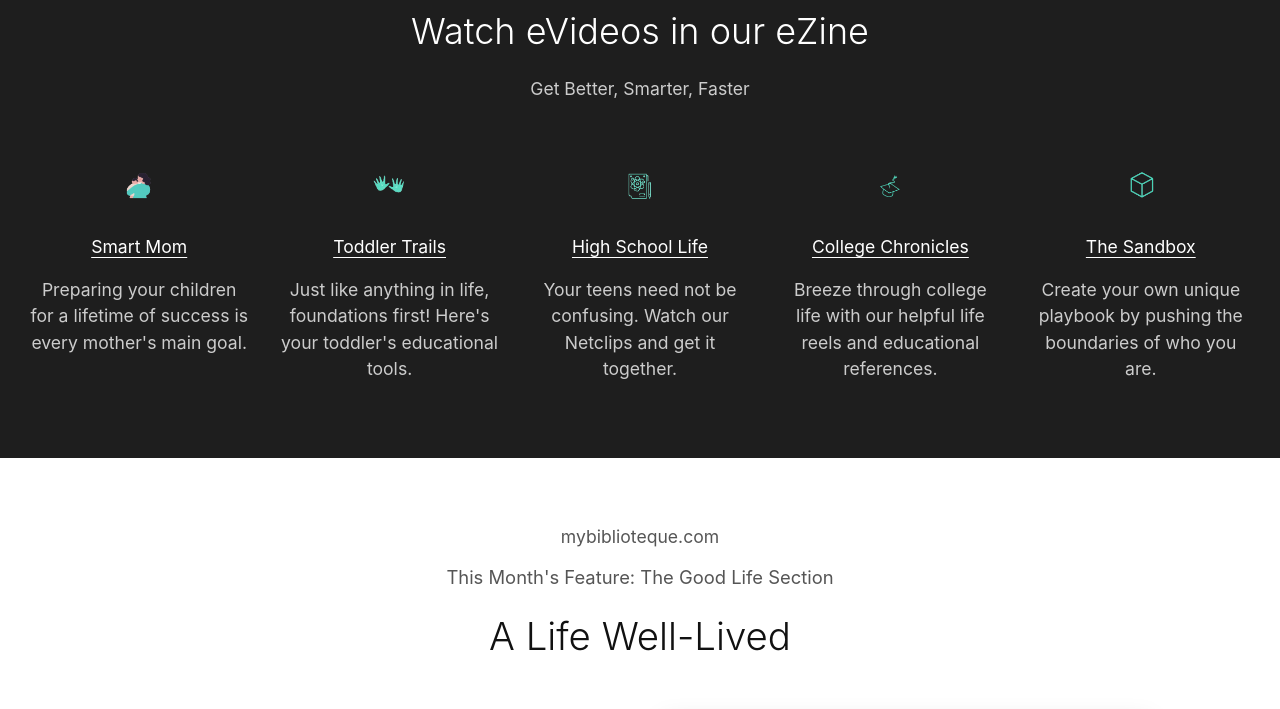
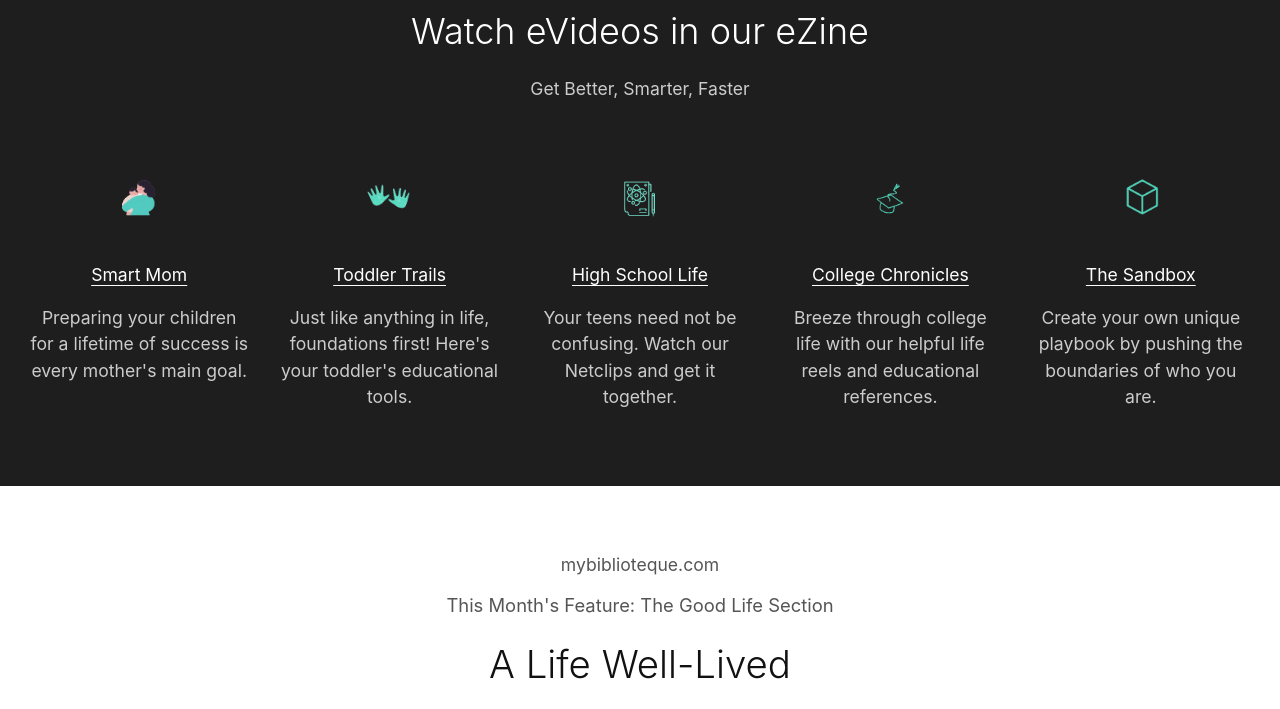
Before and after one commit to ritaeloisacorpuz/mybibliotequetestsite1, a plain HTML site: page index.html in a window 1280 px wide. Shown: the part 2093-2802 px from the top of the page. Drawn offline with Linux system fonts and the light colour scheme.

Commit message:
Update index.html

```diff
--- a/index.html
+++ b/index.html
@@ -276,12 +276,12 @@
       gap: 12px;
     }
     .icon-circle {
-      width: 64px;
-      height: 64px;
+      width: 88px;
+      height: 88px;
       display: flex;
       align-items: center;
       justify-content: center;
-      margin-bottom: 4px;
+      margin-bottom: 8px;
     }
     .icon-circle img {
       width: 100%;
```
